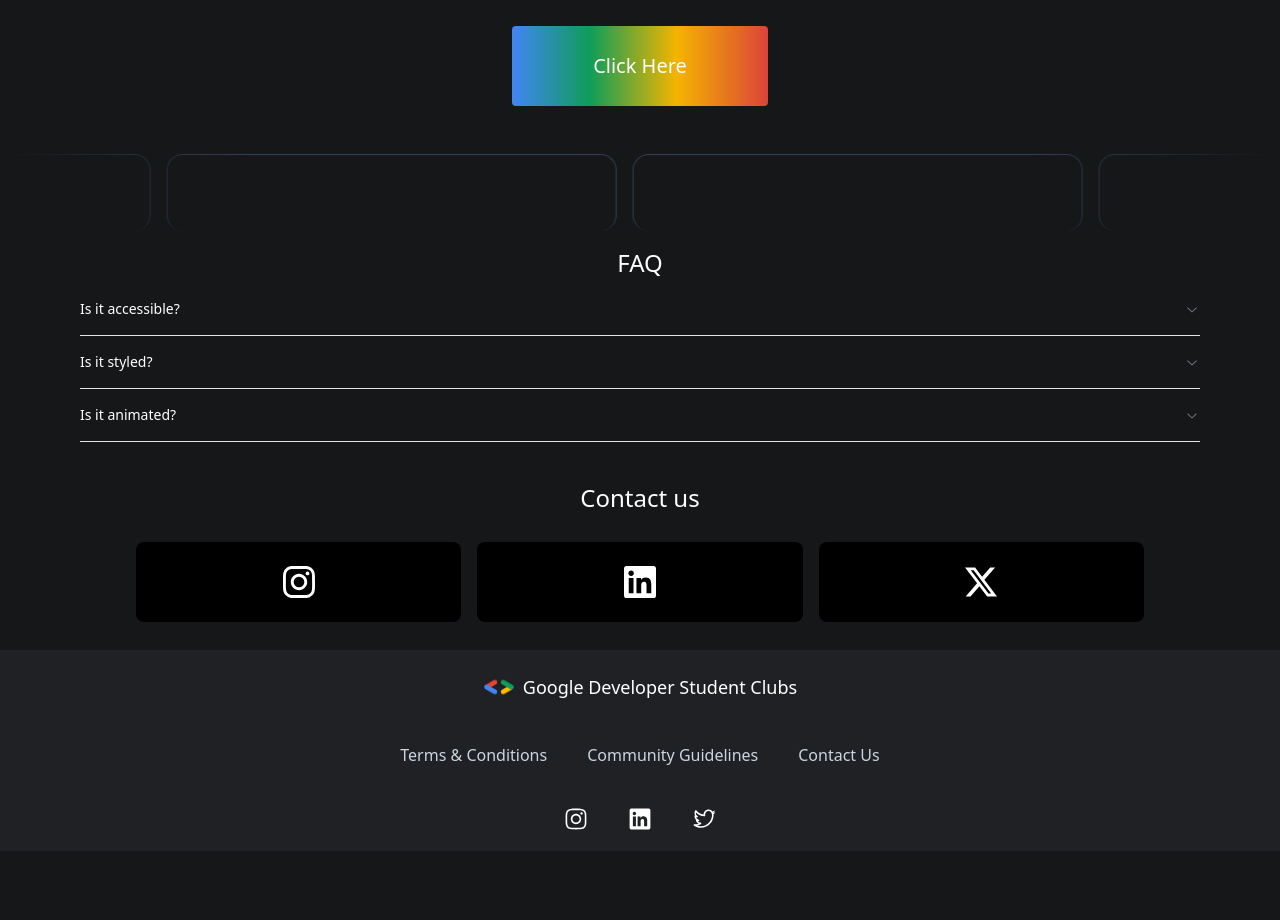
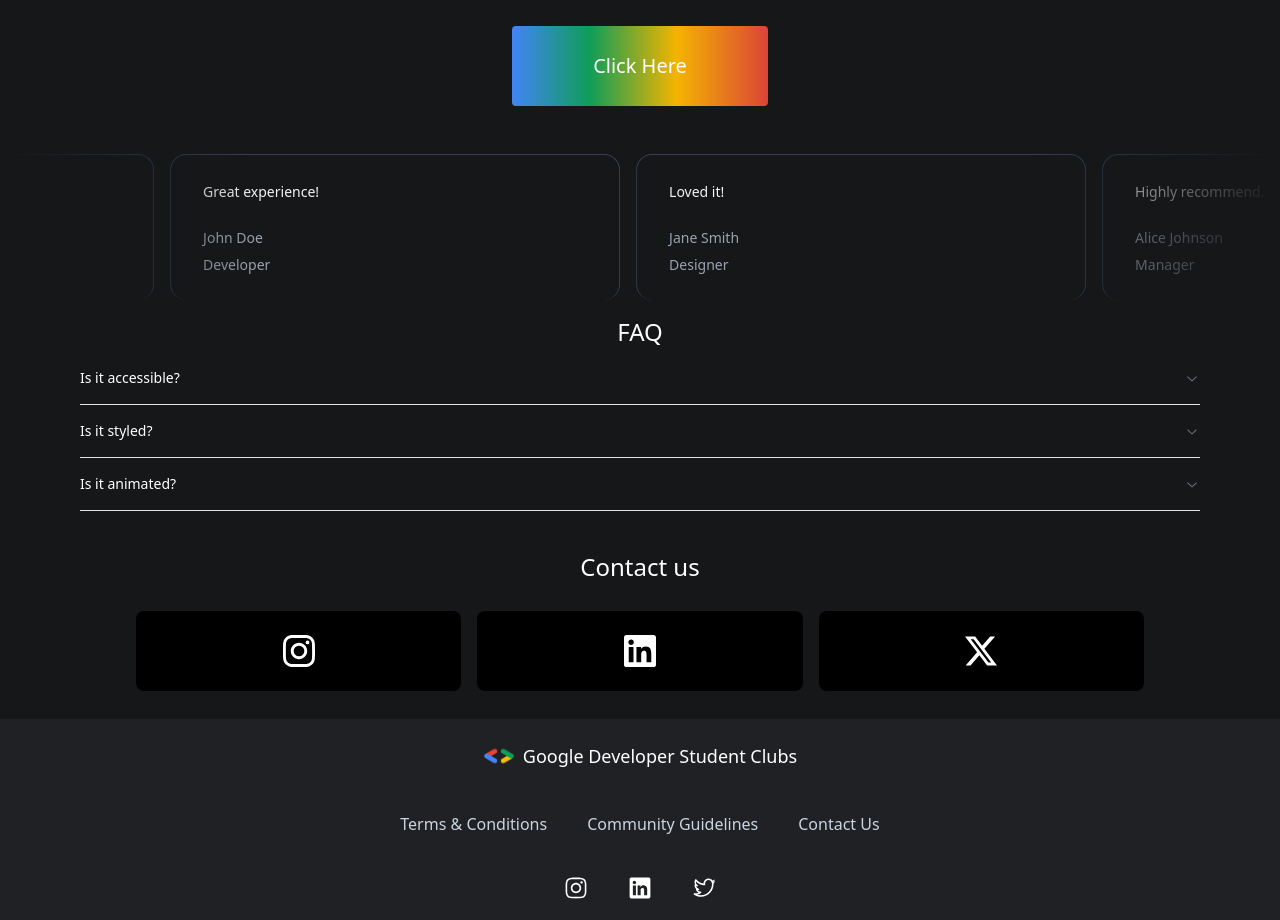
Before and after one commit to ft-johan/gdgckerala, a Next.js app: page /about in a window 1280 px wide. Shown: the part 1040-1960 px from the top of the page. Before the commit the page ends 1891 px from the top, so only its background shows below. Built offline with nearby package versions, Linux system fonts and the light colour scheme.

Commit message:
about page fix

```diff
--- a/pages/about.tsx
+++ b/pages/about.tsx
@@ -40,11 +40,11 @@ const AboutPage = () => {
   ]
 
   const testimonials = [
-    { image: "./assets/images/kochi.jpg" },
-    { image: "url_to_image2.jpg" },
-    { image: "url_to_image3.jpg" },
-    { image: "url_to_image4.jpg" },
-    { image: "url_to_image5.jpg" },
+    { image: "./assets/images/kochi.jpg", quote: "Great experience!", name: "John Doe", title: "Developer" },
+    { image: "url_to_image2.jpg", quote: "Loved it!", name: "Jane Smith", title: "Designer" },
+    { image: "url_to_image3.jpg", quote: "Highly recommend.", name: "Alice Johnson", title: "Manager" },
+    { image: "url_to_image4.jpg", quote: "Fantastic!", name: "Bob Brown", title: "Engineer" },
+    { image: "url_to_image5.jpg", quote: "Will come back again.", name: "Charlie Davis", title: "Analyst" },
   ];
 
   return (
```
